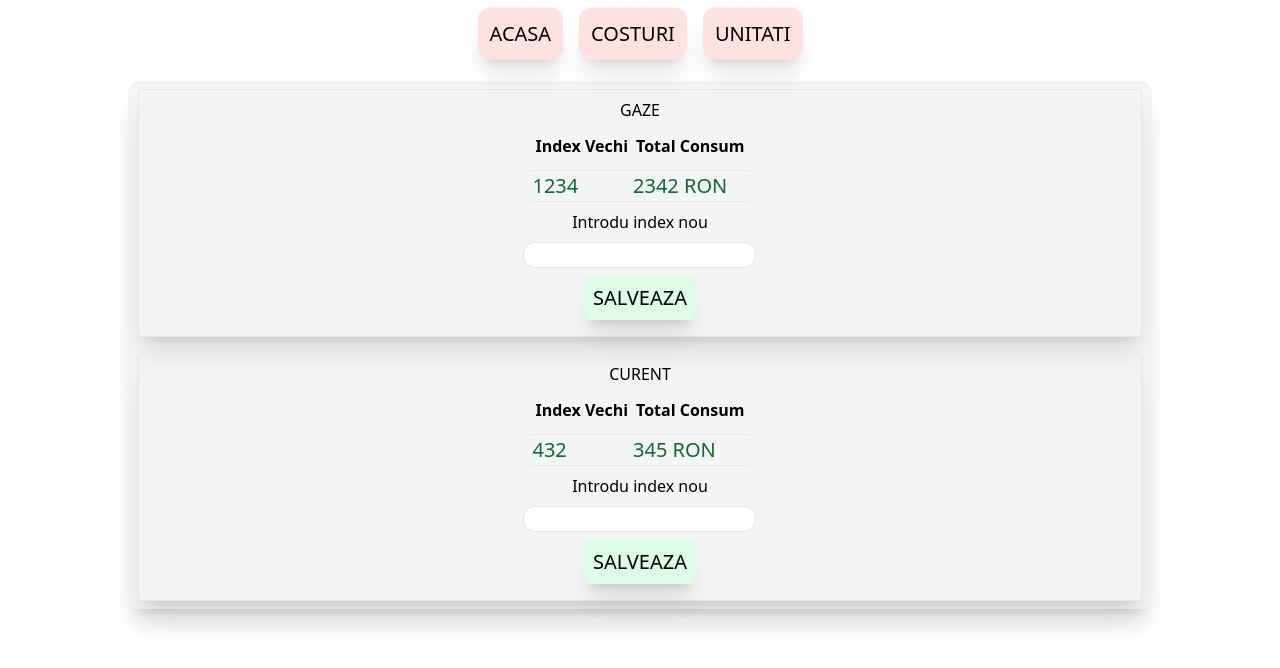
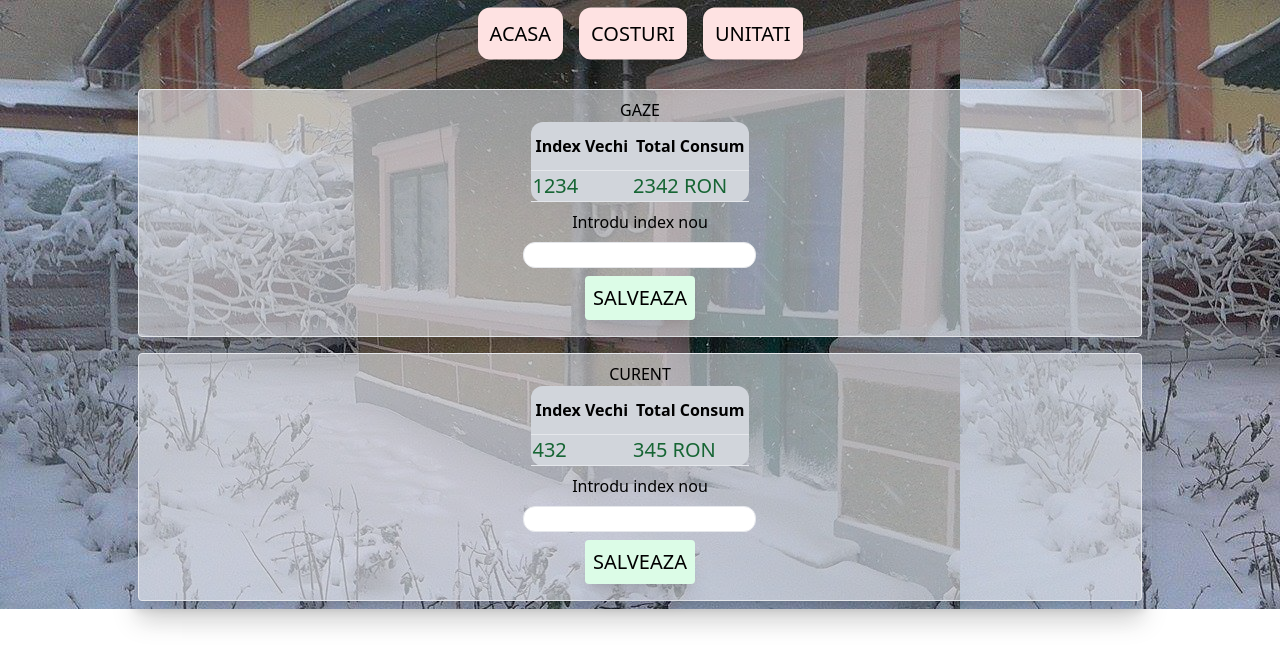
Before and after one commit to robert-burcea/utilities-tracker, a React (Create React App) app: page /costuri in a window 1280 px wide. Shown: the top 668 px of the page. Built offline with nearby package versions, Linux system fonts and the light colour scheme.

Commit message:
added bg

```diff
--- a/src/App.js
+++ b/src/App.js
@@ -11,6 +11,7 @@ import Home from "./pages/Home";
 import Navbar from './pages/Navbar';
 import Unitate from './pages/Unitate';
 import {useData, useSetData} from './DataContext'
+import House from './media/house.jpg'
 
 
 function App() {
@@ -20,6 +21,7 @@ function App() {
 
   return (
     <Router>
+      <div className="bg-[url('./media/house.jpg')] bg-fixed bg-opacity-0 w-full h-full object-contain">
         <div className="sticky top-0 z-30 mx-[50%] my-[-2%]"><Navbar /></div>
         <Routes>
           <Route path="/" element={<Home />} />
@@ -27,6 +29,7 @@ function App() {
           <Route path="/unitati" element={<Unitati />} />
           <Route path="/unitati/:nume" element={<Unitate />} />
         </Routes>
+      </div>
     </Router>
   );
 }
--- a/src/pages/Costuri.jsx
+++ b/src/pages/Costuri.jsx
@@ -5,10 +5,10 @@ const Costuri = () => {
   const data = useData();
   const setData = useSetData();
   return (
-    <div className="w-full h-full max-w-[80%] bg-gray-100 mx-[10%] my-[5%] flex flex-col items-center rounded-xl shadow-xl">
-      <div className="w-full max-w-[98%] my-2 p-2 border rounded shadow-xl flex flex-col items-center">
+    <div className="w-full h-full max-w-[80%] bg-transparent mx-[10%] my-[5%] flex flex-col items-center rounded-xl shadow-xl">
+      <div className="w-full max-w-[98%] my-2 p-2 border rounded shadow-xl flex flex-col items-center bg-gray-200 bg-opacity-60">
         <h1>GAZE</h1>
-        <table>
+        <table className="bg-gray-300 rounded-xl p-2">
           <thead>
             <tr>
               <th className="py-3 px-1 border-b">Index Vechi</th>
@@ -33,9 +33,9 @@ const Costuri = () => {
           </button>
         </div>
       </div>
-      <div className="w-full max-w-[98%] my-2 p-2 border rounded shadow-xl flex flex-col items-center">
+      <div className="w-full max-w-[98%] my-2 p-2 border rounded shadow-xl flex flex-col items-center bg-gray-200 bg-opacity-60">
         <h1>CURENT</h1>
-        <table>
+        <table className="bg-gray-300 rounded-xl p-2">
           <tr>
             <th className="py-3 px-1 border-b">Index Vechi</th>
             <th className="py-3 px-1 border-b">Total Consum</th>
--- a/src/pages/Unitati.jsx
+++ b/src/pages/Unitati.jsx
@@ -6,7 +6,7 @@ const Unitati = () => {
   const data = useData();
   const setData = useSetData();
   return (
-    <div className="w-full h-full max-w-[80%] bg-gray-100 mx-[10%] my-[5%] flex flex-col rounded-xl shadow-xl p-2 items-center">
+    <div className="w-full h-full max-w-[80%] mx-[10%] my-[5%] flex flex-col rounded-xl shadow-xl p-2 items-center bg-gray-200 bg-opacity-60">
       <Link
         to="/unitati/diana"
         className="bg-green-200 w-full max-w-[80%] m-2 p-3 border rounded-xl shadow-xl hover:scale-[125%] hover:cursor-pointer flex flex-col items-center"
```
Also changed, not shown: src/media/house.jpg (added). Lines whose indentation alone changed are shown as unchanged.
